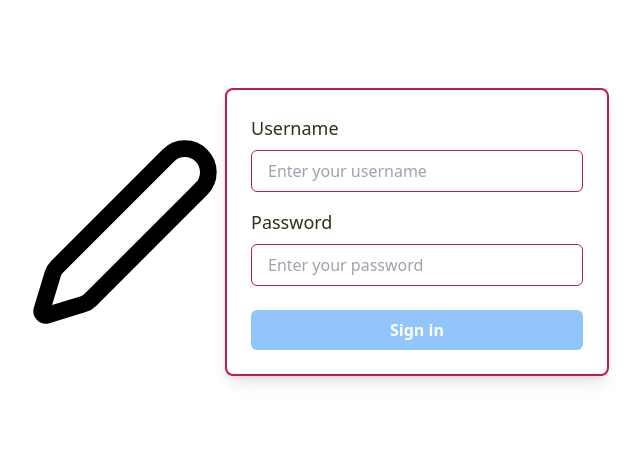
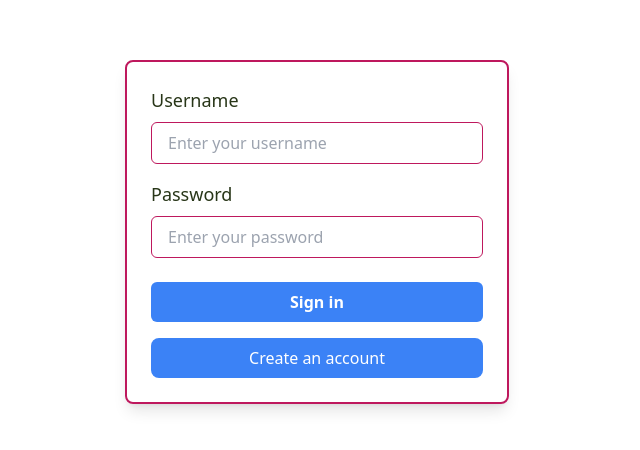
Before and after one commit to realrArnold/WritingPrompt-frontend, a Next.js app in the folder writingprompt/: page /login in a window 1280 px wide. Shown: the part 168-618 px from the top of the page, without its empty margins (323-963 px from the left). Built offline with nearby package versions, Linux system fonts and the light colour scheme.

Commit message:
login and signup pages are functioning

```diff
--- a/writingprompt/src/app/login/page.js
+++ b/writingprompt/src/app/login/page.js
@@ -3,11 +3,16 @@
 import React from 'react'
 import Login from '@/components/Login'
 import { ApiClient } from '../../../apiclient/client'
+// import { useRouter } from 'next/navigation'
 
 const page = () => {
+  // const router = useRouter();
   return (
-    <Login
-    />
+    <div>
+      <Login />
+
+    </div>
+
   )
 }
 
--- /dev/null
+++ b/writingprompt/src/app/signup/page.js
@@ -0,0 +1,16 @@
+
+import React from 'react'
+import Signup from '@/components/Signup'
+import { ApiClient } from '../../../apiclient/client'
+
+const page = () => {
+  return (
+    <Signup
+    />
+
+  )
+}
+
+
+
+export default page
--- a/writingprompt/src/components/Login.js
+++ b/writingprompt/src/components/Login.js
@@ -31,9 +31,6 @@ const Login = () => {
   return (
 
     <div className="flex justify-center items-center min-h-screen bg-white">
- <div className="flex items-center gap-2">
-          <Pen className="text-black" size={200} />
-        </div>
   <form onSubmit={submitHandler} className="border-2 border-pink-700 p-6 rounded-lg shadow-lg w-96">
     <div className="mb-4">
       <label htmlFor="username" className="block text-[#283618] text-lg font-medium mb-2">
@@ -64,10 +61,17 @@ const Login = () => {
     <button
       type="submit"
       disabled={disabled}
-      className={`w-full py-2 rounded-md text-white font-semibold ${disabled ? 'bg-[#DDA15E]' : 'bg-blue-300 hover:bg-blue-400'}`}
+      className={`w-full py-2 rounded-md text-white font-semibold ${disabled ? 'bg-[#DDA15E]' : 'bg-blue-500 hover:bg-blue-400'}`}
     >
       {disabled ? "Signing in..." : "Sign in"}
     </button>
+
+    <button
+        onClick={() => router.push("/signup")}
+        className="w-full mt-4 px-4 py-2 bg-blue-500 text-white rounded-lg hover:bg-blue-600 transition"
+      >
+        Create an account
+      </button>
   </form>
 </div>
 
--- a/writingprompt/src/components/Signup.js
+++ b/writingprompt/src/components/Signup.js
@@ -42,13 +42,19 @@ const Signup = () => {
       setError(error.message || "Signup failed. Please try again.");
       setDisabled(false);
     }
+
   };
 
   return (
+
     <div className="flex justify-center items-center min-h-screen bg-white">
+ <div className="text-center mb-6">
+          <h1 className="text-3xl font-bold text-green-700 mb-2">Welcome</h1>
+            <h2 className="text-xl text-gray-600 mb-6">It is free</h2>
+            </div>
       <form onSubmit={submitHandler} className="border-2 border-green-700 p-6 rounded-lg shadow-lg w-96">
         <div className="mb-4">
-          <label htmlFor="username" className="block text-lg font-medium mb-2">Choose a Username</label>
+          <label htmlFor="username" className="block text-lg font-medium mb-2">Create a Username</label>
           <input
             id="username"
             name="username"
@@ -77,6 +83,12 @@ const Signup = () => {
         >
           {disabled ? "Signing up..." : "Sign up"}
         </button>
+        <button
+        onClick={() => router.push("/login")}
+        className="w-full mt-4 px-4 py-2 bg-green-500 text-white rounded-lg hover:bg-green-600 transition"
+      >
+        Already have an account? Login
+      </button>
       </form>
     </div>
   );
```
